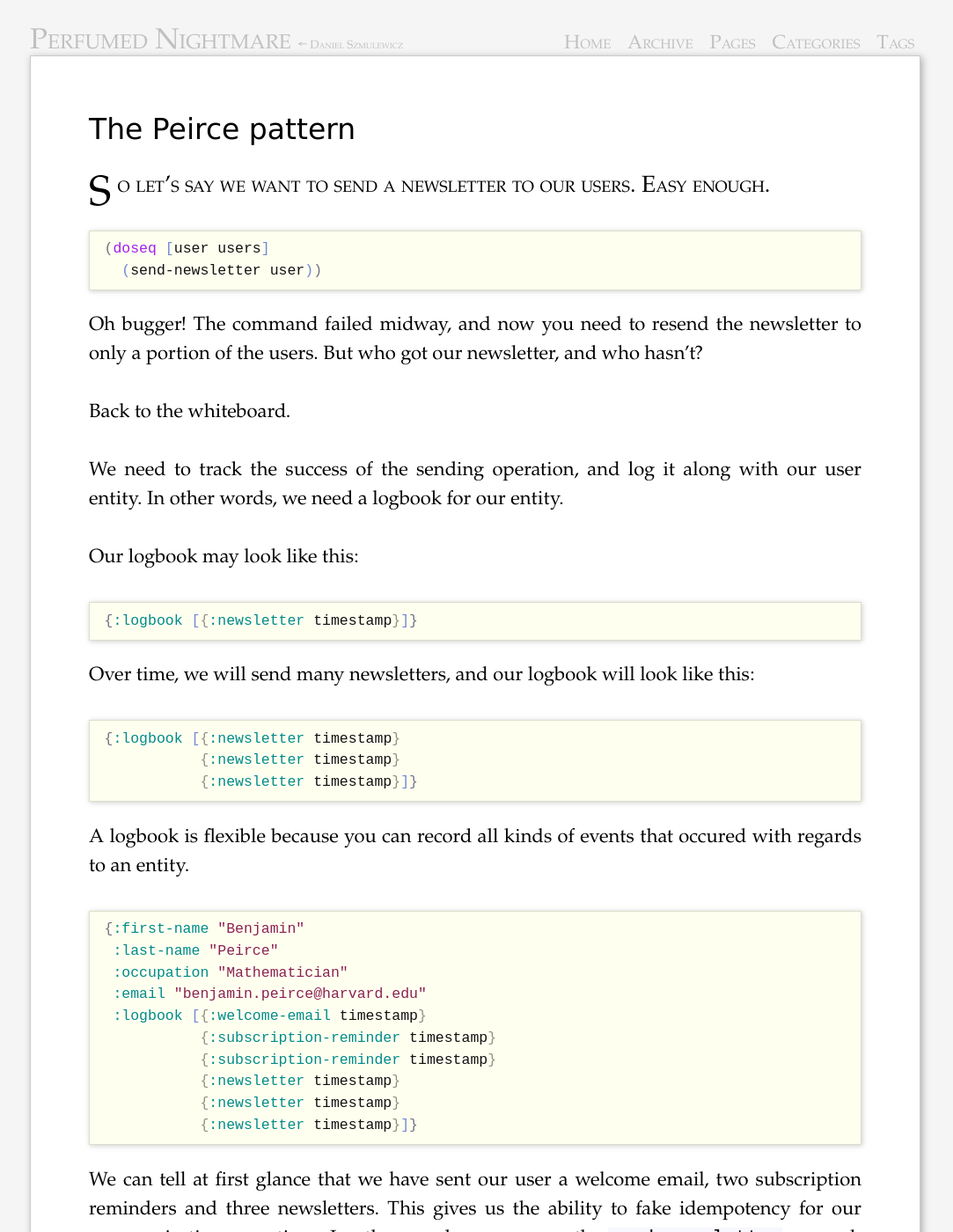
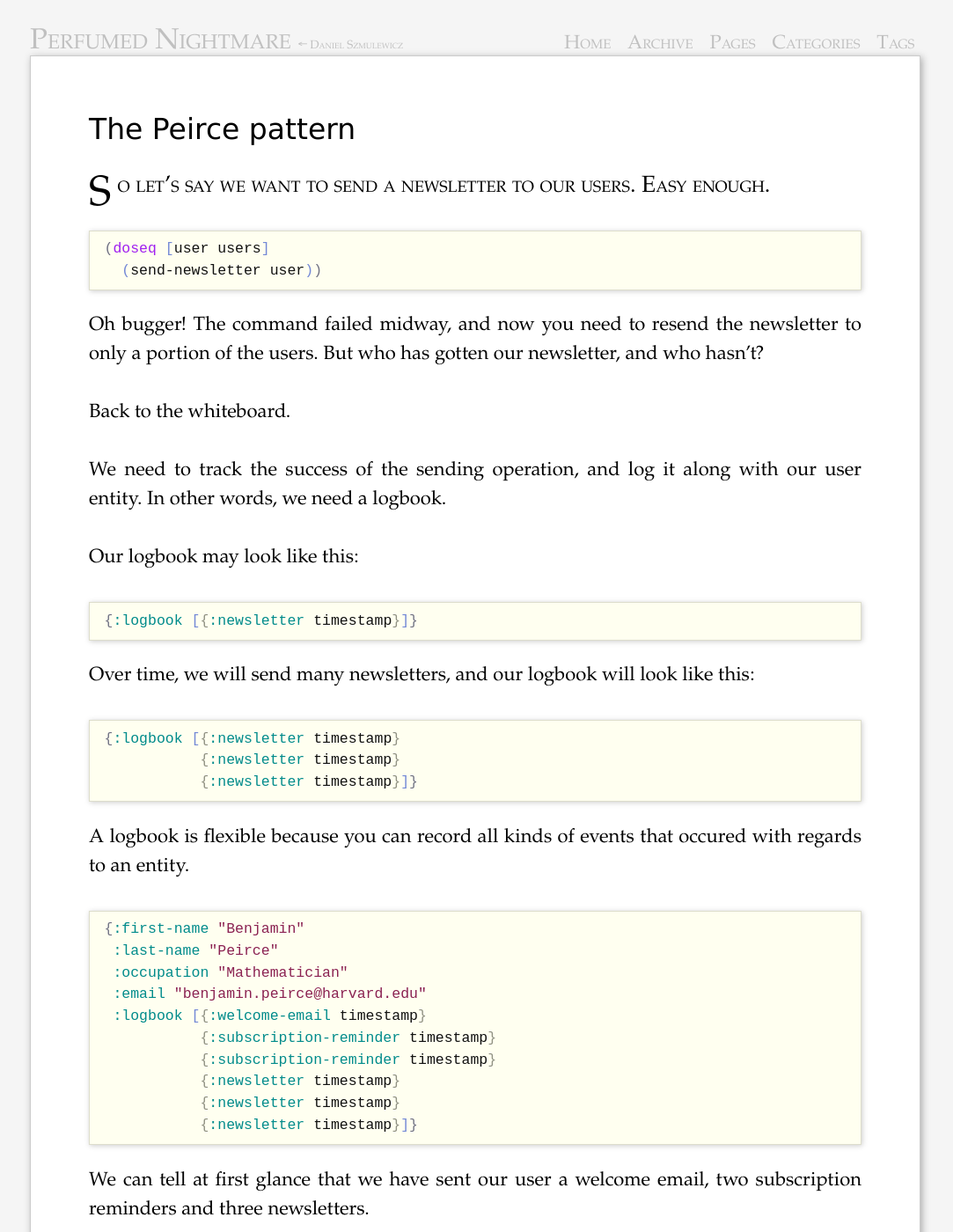
Before and after one commit to danielsz/danielsz.github.io, a Jekyll site: the page built from _posts/2017-07-31-The-Peirce-pattern.html, in a window 1280 px wide and 1400 px high. Shown: the whole window at 88% size, without its empty margins (100-1183 px from the left). Built offline with Jekyll 4.4.1, drawn with Linux system fonts in a browser that asks for light colours; comment, search, counter and statistics services are not loaded; some of the changed text lies outside the part shown.

Commit message:
The Peirce pattern

```diff
--- a/_posts/2017-07-31-The-Peirce-pattern.html
+++ b/_posts/2017-07-31-The-Peirce-pattern.html
@@ -19,7 +19,7 @@
 
 <p>
 Oh bugger! The command failed midway, and now you need to resend the
-newsletter to only a portion of the users. But who got our newsletter,
+newsletter to only a portion of the users. But who has gotten our newsletter,
 and who hasn’t?
 </p>
 
@@ -29,8 +29,7 @@
 
 <p>
 We need to track the success of the sending operation, and log it
-along with our user entity. In other words, we need a logbook for our
-entity.
+along with our user entity. In other words, we need a logbook.
 </p>
 
 <p>
@@ -73,7 +72,10 @@
 
 <p>
 We can tell at first glance that we have sent our user a welcome email, two subscription reminders and three newsletters.
-This gives us the ability to fake idempotency for our communication operations. In other words, we can run the <code>send-newsletter</code> as much as we want, and still make sure that the newsletter gets sent only if it needs to be.
+</p>
+
+<p>
+How shall we achieve idempotency for our communication operations? In other words, we want to run the <code>send-newsletter</code> multiple times, and still be sure that the newsletter gets sent only if it needs to be.
 </p>
 
 <div class="org-src-container">
@@ -171,7 +173,7 @@
 </blockquote>
 
 <p>
-If you have read SICP, you may remember how we muster means of abstraction to generalize a problem. This allows us in turn to to devise a solution for a whole class of related problems. What our solution lacks is generality.
+If you have read SICP, you may remember how we muster means of abstraction to generalize a problem. This allows us in turn to devise a solution for a whole class of related problems. What our solution lacks is generality.
 </p>
 
 <div class="org-src-container">
```
